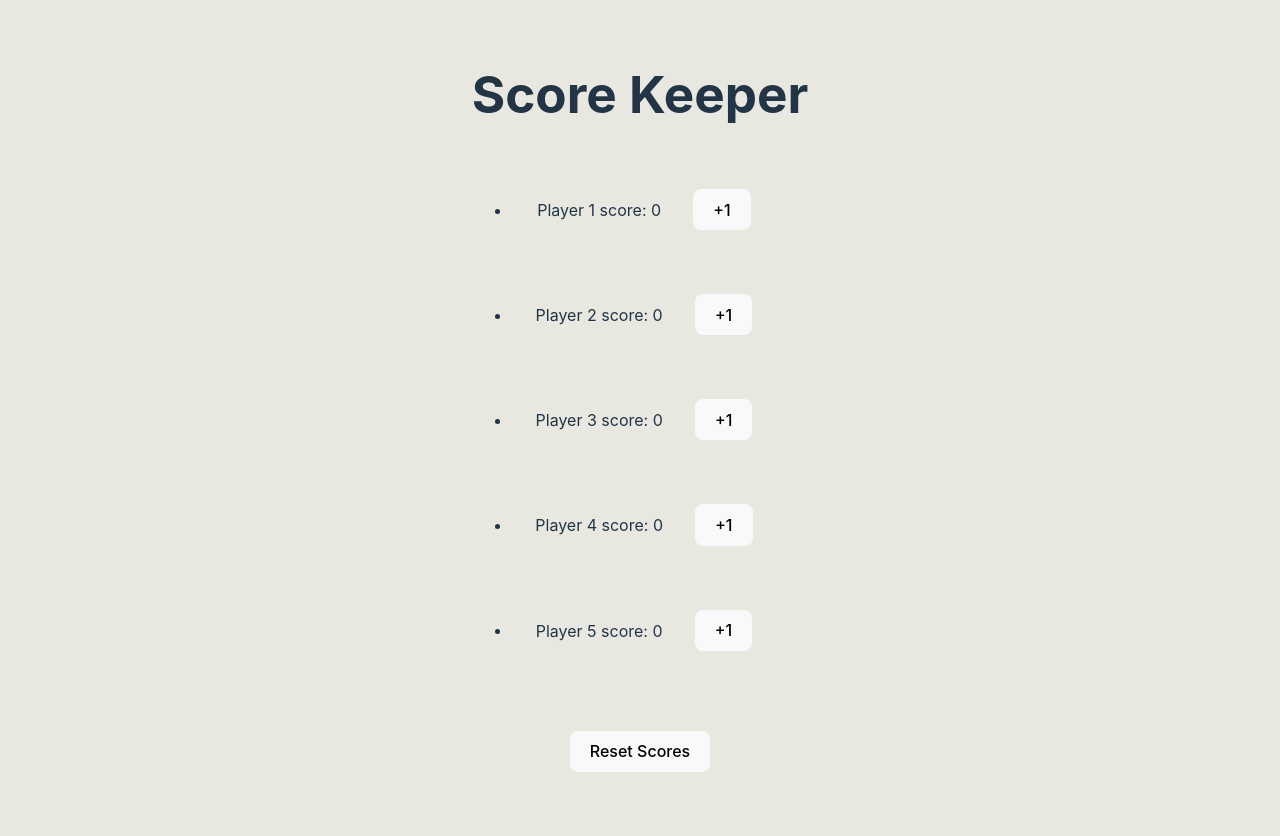
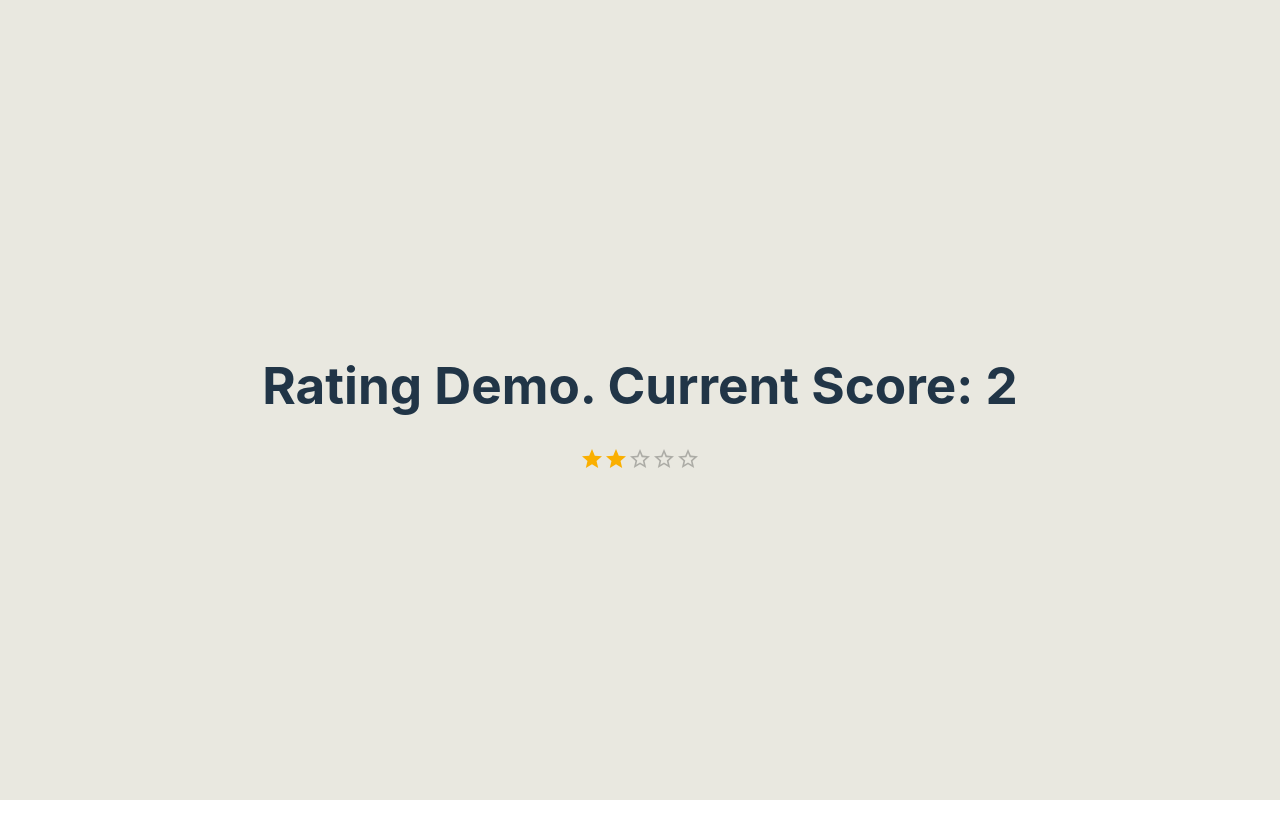
Before and after one commit to yisusworldwide/my-react-apps, a React (Vite) app: page / in a window 1280 px wide. After the commit the page ends 800 px from the top, so only its background shows below. Built offline with nearby package versions, Linux system fonts and the light colour scheme.

Commit message:
RatingDemo component made with material UI

```diff
--- a/package.json
+++ b/package.json
@@ -10,6 +10,11 @@
     "preview": "vite preview"
   },
   "dependencies": {
+    "@emotion/react": "^11.11.1",
+    "@emotion/styled": "^11.11.0",
+    "@fontsource/roboto": "^5.0.8",
+    "@mui/icons-material": "^5.14.3",
+    "@mui/material": "^5.14.5",
     "react": "^18.2.0",
     "react-dom": "^18.2.0"
   },
--- a/src/App.jsx
+++ b/src/App.jsx
@@ -1,5 +1,5 @@
 import './App.css';
-
+import RatingDemo from './RatingDemo';
 import ScoreKeeper from "./ScoreKeeper";
 
 function App() {
@@ -7,8 +7,12 @@ function App() {
   return (
     <>
 
+      {/* <div>
+        <ScoreKeeper numPlayers={5} target={7} />
+      </div> */}
+
       <div>
-        <ScoreKeeper numPlayers={5} target={7} />
+        <RatingDemo />
       </div>
 
     </>
--- /dev/null
+++ b/src/RatingDemo.jsx
@@ -0,0 +1,18 @@
+import { useState } from "react";
+import Rating from '@mui/material/Rating';
+
+export default function RatingDemo(){
+    const [score, setScore] = useState(2);
+    return (
+        <div>
+            <h1>Rating Demo. Current Score: {score}</h1>
+            <Rating
+            name="simple-controlled"
+            value={score}
+            onChange={(event, newValue) => {
+            setScore(newValue);
+            }}
+            />
+        </div>
+    );
+}
```
Also changed, not shown: 1 other file (tests, documents, lock files or other folders).
